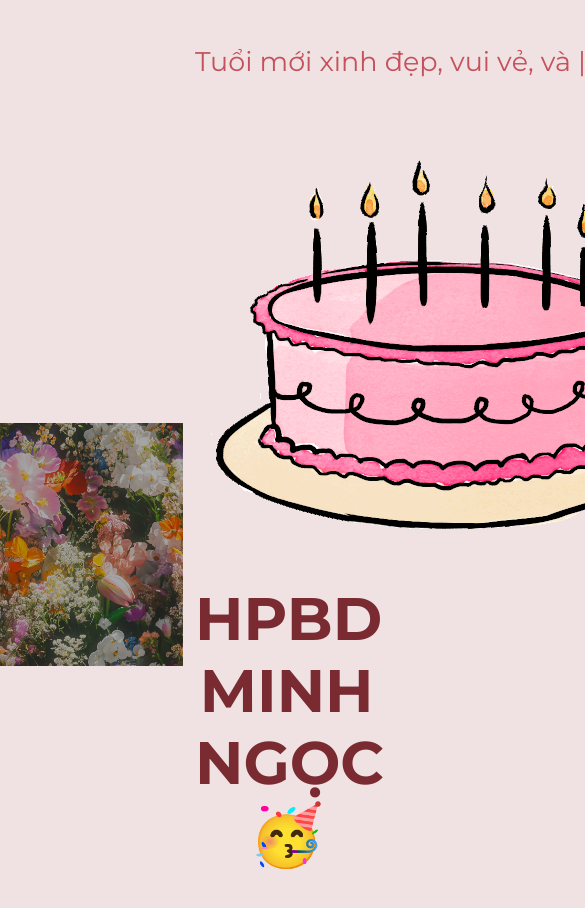
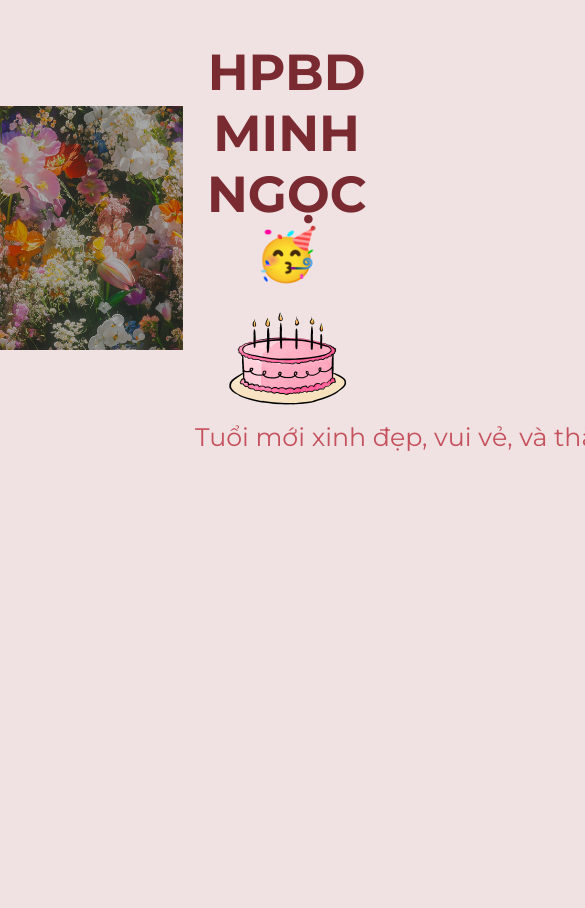
Before and after one commit to sonnh57/pmn-hpbd, a plain HTML site: page index.html in a window 390 px wide. Both pictures are taken after a click on the button "ẤN TỚ ĐI ^^". Shown: the top 908 px of the page, 585 px wide, since content can reach past the window. After the commit the page ends 844 px from the top, so only its background shows below. Drawn offline with nearby package versions, Linux system fonts and the light colour scheme; a web font is replaced by a local one.

Commit message:
Responsive font size + Cake fixed + Misc customizations

```diff
--- a/index.html
+++ b/index.html
@@ -30,29 +30,29 @@
         </div>
         <div style="width:3%"></div>
         <div class="page" style="flex-direction: column;">
-            <div class="text-center" style="margin-top:5vh;">
-                <div class="type-wrap">
-                    <div id="typed-strings" class="typing">
-                        <h2>Tuổi mới xinh đẹp, vui vẻ, và thành công hưn nữa</h2>
-                        <h2>Mau chốt ý trung nhân lắm tiền 💸 giàu tình cảm 💖</h2>
-                        <h2>luôn luôn hướng về gia đình</h2>
-                        <h2>  (e hèm ^^)  </h2>
-                    </div>
-                    <span id="typed" style="white-space:pre;"></span>
-                </div>
+            <div class="text-center" style="margin-top: 5vh;">
+                <h2 id="name">HPBD Minh Ngọc 🥳</h2>
             </div>
 
             <div class="cake">
                 <img src="img/cake.gif" alt="">
             </div>
 
-            <div class="text-center" style="margin-bottom: auto;">
-                <h2 id="name">HPBD Minh Ngọc 🥳</h2>
+            <div class="text-center" style="margin-bottom:auto">
+                <div class="type-wrap">
+                    <div id="typed-strings" class="typing">
+                        <h2>Tuổi mới xinh đẹp, vui vẻ, và thành công hưn nữa</h2>
+                        <h2>Mau chốt ý trung nhân lắm tiền 💸 giàu tình cảm 💖<br> và luôn luôn hướng về gia đình</h2>
+                        <h2>  (e hèm (●'◡'●))  </h2>
+                        <h2>Enjoy the song 🎶</h2>
+                    </div>
+                    <span id="typed" style="white-space:pre;"></span>
+                </div>
             </div>
 
-            <div style="visibility:hidden; height: 25vh">
+            <!-- <div style="visibility:hidden; height: 25vh">
                 <h2>Intentional blank</h2>
-            </div>
+            </div> -->
         </div>
     <img src="img/Balloon-Border.png" width="100%" class="balloon-border">
     </div>
--- a/js/script.js
+++ b/js/script.js
@@ -18,6 +18,7 @@ var effect = new Sakura('div', {
     ],
     maxSize: 20,
     minSize: 10,
+    delay: 100,
 });
 
 var url_string = window.location.href; //window.location.href
@@ -40,10 +41,12 @@ $('#play').click(function () {
         top: -1000
     }, 4000);
     var audio = $('.song')[0];
+    audio.volume = 0.8;
     audio.play();
 
     var typed = new Typed("#typed", {
     stringsElement: '#typed-strings',
+    startDelay: 500,
     typeSpeed: 30,
     backSpeed: 10,
     loop: true
--- a/style.css
+++ b/style.css
@@ -91,14 +91,16 @@ img {
 }
 
 .type-wrap {
-    font-size:27px;
+    font-size: 3vh;
     color: #C4515C;
     font-family: 'Montserrat', sans-serif;
 }
 
 .cake {
     display: flex;
-    margin: auto;
+    margin-left:auto;
+    margin-right:auto;
+    width: 32vw;
 }
 
 #main {
@@ -120,20 +122,7 @@ img {
 #name {
     color: #7A2A31;
     text-transform: uppercase;
-    font-size: 60px;
+    font-size: 6vh;
     font-family: 'Montserrat', sans-serif;
     font-weight: bold;
 }
-
-
-@media (min-width: 1920px) {
-  .cake {
-  width: 700px;
-  }
-}
-
-@media (max-width: 1920px) {
-  .cake {
-  width: 500px;
-  }
-}
```
